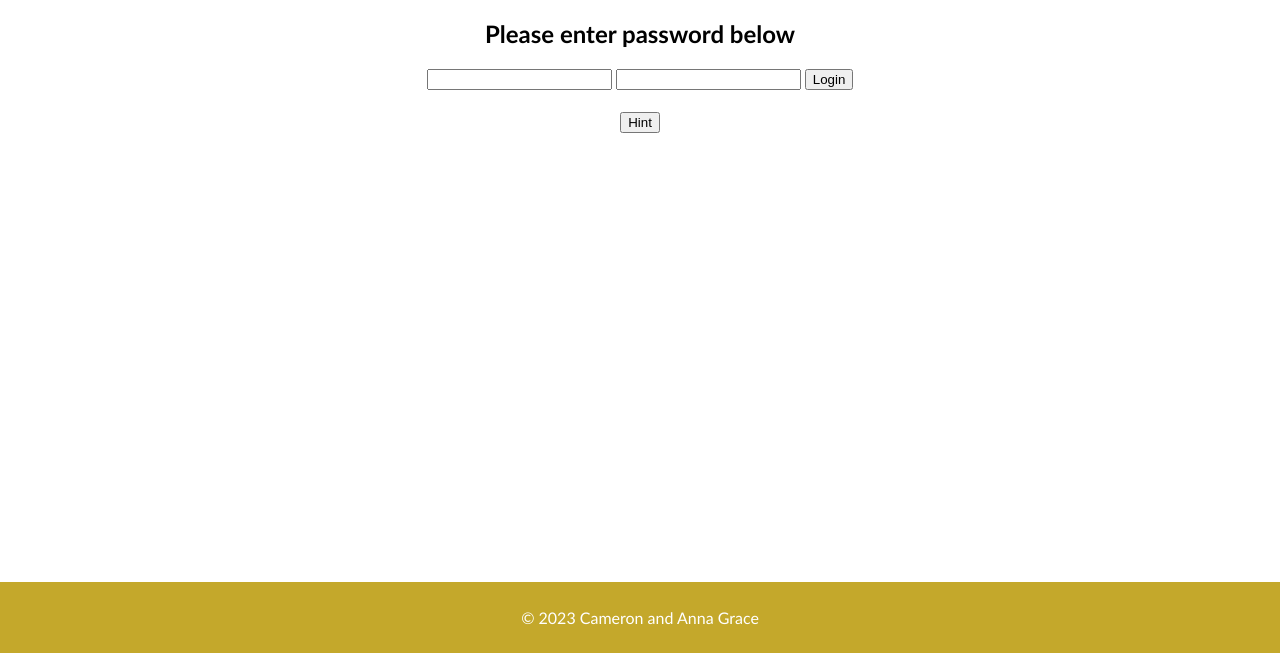
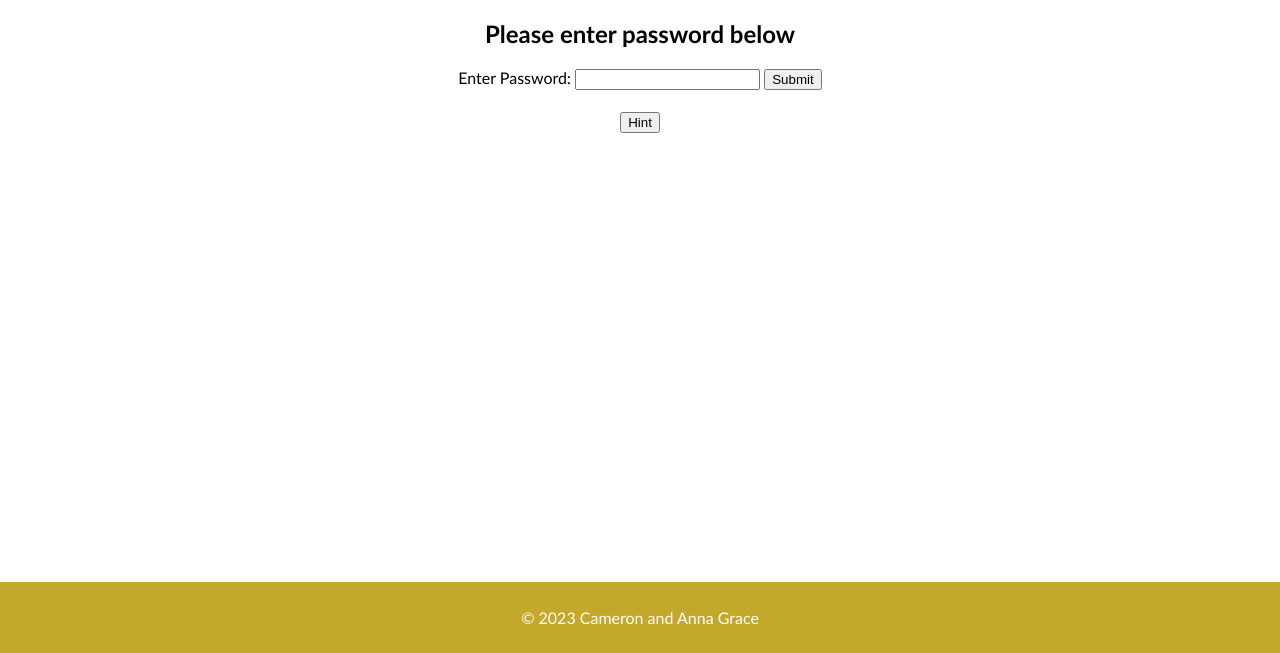
Before and after one commit to carnol64/ProjectMilestone-3, a website: page contact.html in a window 1280 px wide. Shown: the part 147-800 px from the top of the page. Drawn offline with Linux system fonts and the light colour scheme.

Commit message:
Update contact.html

```diff
--- a/contact.html
+++ b/contact.html
@@ -19,24 +19,18 @@
         </nav>
     </header>
 
-<!--Contact Password System-->
-<div class="style-psswd">
+ <div class="style-psswd">
     <h1>Contact Me</h1>
     <div id="passwordForm">
-        <h2>Please enter password below</h2>
-        <form id="loginForm" action="/login" method="post">
-            <input type="text" id="username" name="username" required>
-            <input type="password" id="password" name="password" required>
-            <button type="submit">Login</button>
-        </form>
-        <h3>
-            <button id="showhint">Hint</button>
-            <p id="hint" style="display: none;">Username: admin Password: 123</p>
-        </h3>
+        <h2> Please enter password below</h2>
+        <label for="password">Enter Password:</label>
+        <input type="password" id="password">
+        <button id="submitButton">Submit</button>
+        <h3><button id="showhint">Hint</button><p id="hint" style="display: none;">Date of wedding (MM-DD-YYYY).</p></h3>
     </div>
-</div>
+    </div>
 
-<!--Contact Information-->
+
     <div id="tabContent" style="display: none;">
         <h1>Cameron Arnold:</h1>
         <h2>    Phone - (706)705-XXXX</h2>
```
